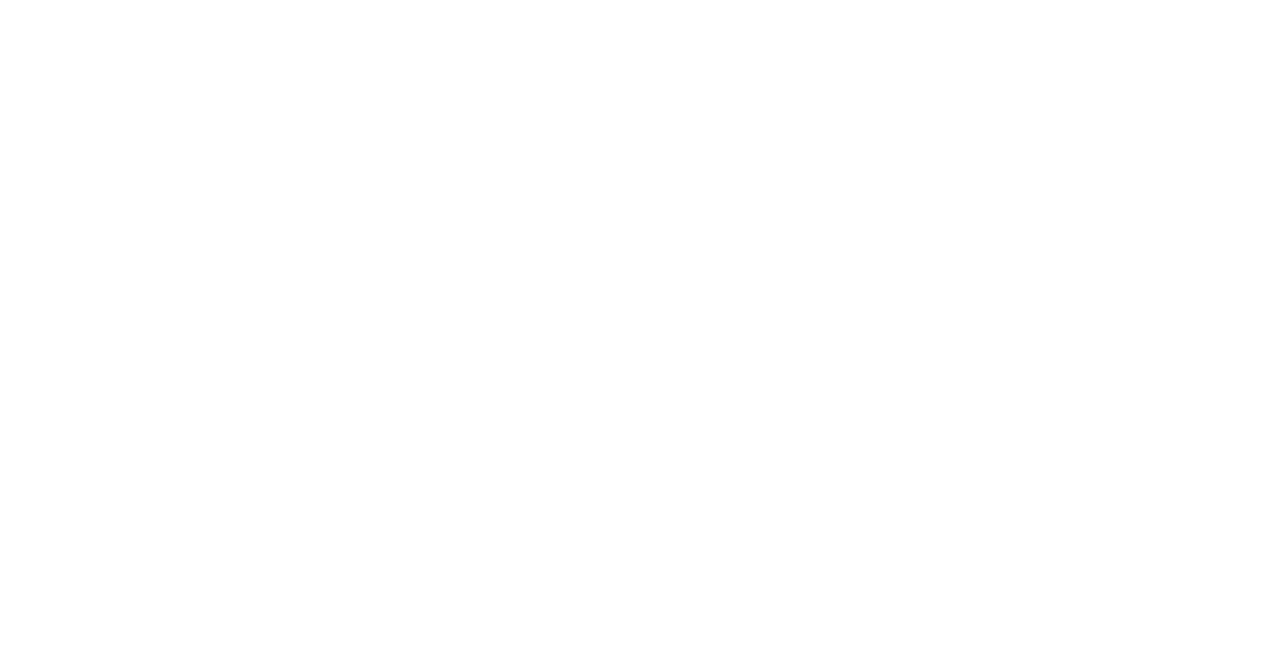
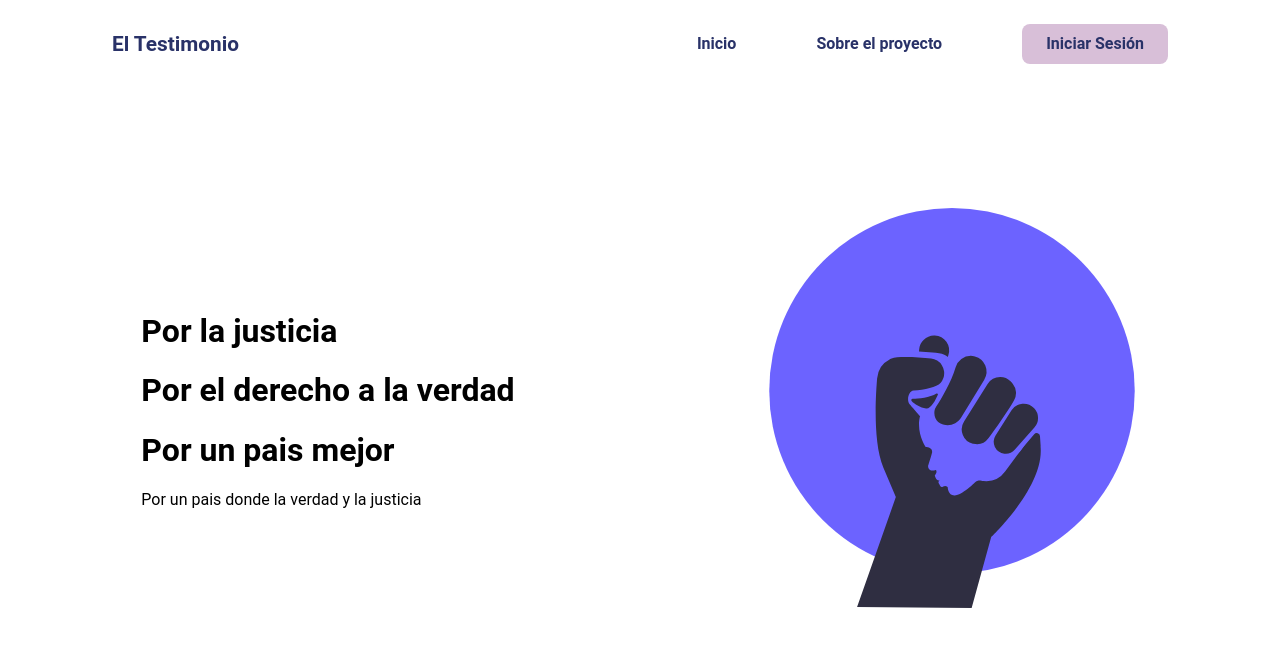
Before and after one commit to cuadros-code/reparacion-victimas, a Next.js app: page / in a window 1280 px wide. Shown: the top 646 px of the page. Built offline with nearby package versions, Linux system fonts and the light colour scheme.

Commit message:
home page

```diff
--- /dev/null
+++ b/components/NavBar.tsx
@@ -0,0 +1,34 @@
+import Link from 'next/link'
+import styles from '../styles/NavBar.module.css'
+
+const NavBar = () => {
+  return (
+    <nav className={styles.nav} >
+
+      <div>
+        <Link href="/">
+          <a>
+            <p className={styles.title}>El Testimonio</p>
+          </a>
+        </Link>
+      </div>
+
+      <div className={styles.links} >
+        <ul>
+          <Link href='' >
+            <a>Inicio</a>
+          </Link>
+          <Link href=''>
+            <a>Sobre el proyecto</a>
+          </Link>
+          <Link href=''>
+            <a>Iniciar Sesión</a>
+          </Link>
+        </ul>
+      </div>
+
+    </nav>
+  )
+}
+
+export default NavBar
--- a/pages/index.tsx
+++ b/pages/index.tsx
@@ -1,19 +1,40 @@
 import type { NextPage } from 'next'
 import Head from 'next/head'
 import Image from 'next/image'
+import NavBar from '../components/NavBar'
 import styles from '../styles/Home.module.css'
 
 const Home: NextPage = () => {
   return (
-    <div className={styles.container}>
+    <div>
       <Head>
         <title>Por la verdad</title>
         <meta name="description" content="App de la verdad" />
         <link rel="icon" href="/favicon.ico" />
       </Head>
 
-      <main className={styles.main}>
+      <main className={styles.main} >
+        <NavBar />
 
+        <div className={styles.content} >
+          <div className={styles.content_info} >
+            <div>
+              <h1>Por la justicia</h1>
+              <h1>Por el derecho a la verdad</h1>
+              <h1>Por un pais mejor</h1>
+              <p>Por un pais donde la verdad y la justicia </p>
+            </div>
+          </div>
+
+          <div className={styles.content_info}>
+            <Image
+              src='/imageLogo.svg'
+              alt="logo imagen"
+              width={400}
+              height={400}
+            />
+          </div>
+        </div>
       </main>
     </div>
   )
--- a/styles/Home.module.css
+++ b/styles/Home.module.css
@@ -1,116 +1,22 @@
-.container {
-  padding: 0 2rem;
+.main {
+  min-height: 100vh;
+  flex: 1;
 }
 
-.main {
-  min-height: 100vh;
-  padding: 4rem 0;
-  flex: 1;
-  display: flex;
-  flex-direction: column;
-  justify-content: center;
-  align-items: center;
-}
-
-.footer {
-  display: flex;
-  flex: 1;
-  padding: 2rem 0;
-  border-top: 1px solid #eaeaea;
-  justify-content: center;
-  align-items: center;
-}
-
-.footer a {
-  display: flex;
-  justify-content: center;
-  align-items: center;
-  flex-grow: 1;
-}
-
-.title a {
-  color: #0070f3;
-  text-decoration: none;
-}
-
-.title a:hover,
-.title a:focus,
-.title a:active {
-  text-decoration: underline;
-}
-
-.title {
-  margin: 0;
-  line-height: 1.15;
-  font-size: 4rem;
-}
-
-.title,
-.description {
-  text-align: center;
-}
-
-.description {
-  margin: 4rem 0;
-  line-height: 1.5;
-  font-size: 1.5rem;
-}
-
-.code {
-  background: #fafafa;
-  border-radius: 5px;
-  padding: 0.75rem;
-  font-size: 1.1rem;
-  font-family: Menlo, Monaco, Lucida Console, Liberation Mono, DejaVu Sans Mono,
-    Bitstream Vera Sans Mono, Courier New, monospace;
-}
-
-.grid {
+.content {
+  width: 100vw;
+  height: 80vh;
   display: flex;
   align-items: center;
   justify-content: center;
-  flex-wrap: wrap;
-  max-width: 800px;
+  padding: 0 1rem;
 }
 
-.card {
-  margin: 1rem;
-  padding: 1.5rem;
-  text-align: left;
-  color: inherit;
-  text-decoration: none;
-  border: 1px solid #eaeaea;
-  border-radius: 10px;
-  transition: color 0.15s ease, border-color 0.15s ease;
-  max-width: 300px;
+.content_info{
+  width: 100%;
+  height: 100%;
+  display: flex;
+  flex-direction: column;
+  align-items: center;
+  justify-content: center;
 }
-
-.card:hover,
-.card:focus,
-.card:active {
-  color: #0070f3;
-  border-color: #0070f3;
-}
-
-.card h2 {
-  margin: 0 0 1rem 0;
-  font-size: 1.5rem;
-}
-
-.card p {
-  margin: 0;
-  font-size: 1.25rem;
-  line-height: 1.5;
-}
-
-.logo {
-  height: 1em;
-  margin-left: 0.5rem;
-}
-
-@media (max-width: 600px) {
-  .grid {
-    width: 100%;
-    flex-direction: column;
-  }
-}
--- /dev/null
+++ b/styles/NavBar.module.css
@@ -0,0 +1,44 @@
+.nav{
+  display: flex;
+  justify-content: space-between;
+  align-items: center;
+  padding: 0.5rem 7rem;
+}
+
+.title{
+  font-size: 1.3rem;
+  font-weight: bold;
+  color: var(--text-primary-color);
+  margin: 0;
+  padding: 0;
+}
+
+.links ul{
+  display: flex;
+  justify-content: space-between;
+  align-items: center;
+}
+
+.links a{
+  color: var(--text-primary-color);
+  font-size: 1rem;
+  font-weight: 700;
+}
+
+.links a:not(:last-child){
+  margin-right: 80px;
+}
+
+.links a:last-child{
+  background-color: thistle;
+  padding: 0.6rem 1.5rem 0.7rem 1.5rem;
+  margin: 0;
+  border-radius: 8px;
+  transition: all 0.2s ease-in-out;
+}
+.links a:last-child:hover{
+  background-color: #cc94cc;
+}
+.links a:last-child:active{
+  background-color: #e9b1e9;
+}
--- a/styles/globals.css
+++ b/styles/globals.css
@@ -1,3 +1,15 @@
+:root {
+  --primary-color: #0000FF;
+  --text-primary-color: #293268;
+  --text-dark-color: #1B1B1B;
+  --breakpoint-xs: 0;
+  --breakpoint-sm: 576px;
+  --breakpoint-md: 768px;
+  --breakpoint-lg: 992px;
+  --breakpoint-xl: 1200px;
+
+}
+
 html,
 body {
   padding: 0;
--- a/tsconfig.json
+++ b/tsconfig.json
@@ -13,7 +13,8 @@
     "resolveJsonModule": true,
     "isolatedModules": true,
     "jsx": "preserve",
-    "incremental": true
+    "incremental": true,
+    "baseUrl": ".",
   },
   "include": ["next-env.d.ts", "**/*.ts", "**/*.tsx"],
   "exclude": ["node_modules"]
```
Also changed, not shown: public/imageLogo.svg (added), public/victim.jpg (added).
